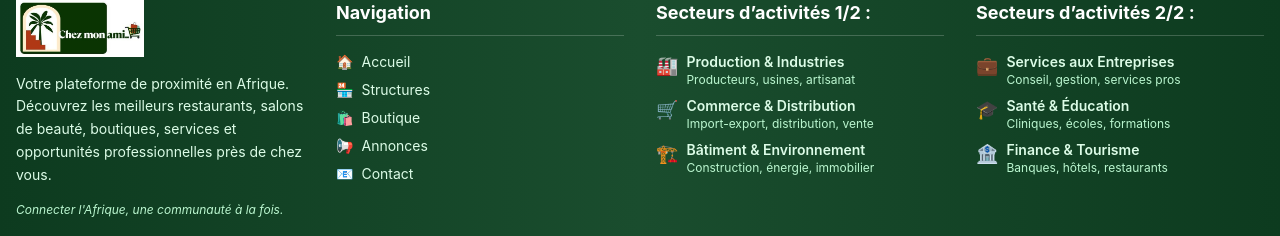
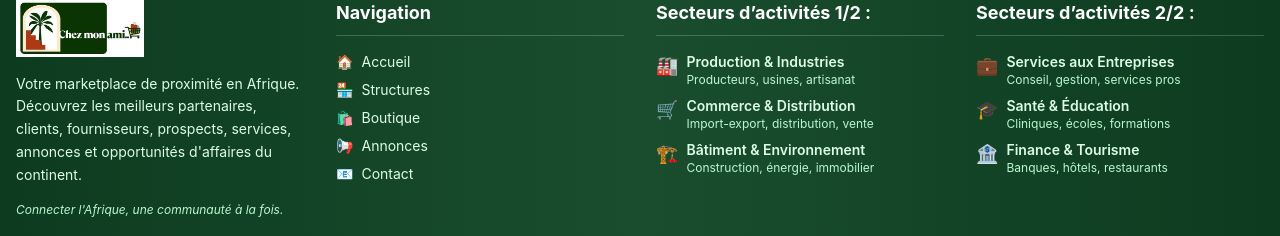
Before and after one commit to gmlimages/chezmonami, a Next.js app: page /structures in a window 1280 px wide. Shown: the part 1137-1373 px from the top of the page. Built offline with nearby package versions, Linux system fonts and the light colour scheme; no server answers; the database is empty.

Commit message:
mise à jour du texte de footer

```diff
--- a/src/components/layout/footer.js
+++ b/src/components/layout/footer.js
@@ -66,8 +66,8 @@ export default function Footer() {
               />
             </div>
             <p className="text-green-100 text-sm leading-relaxed mb-4">
-              Votre plateforme de proximité en Afrique. Découvrez les meilleurs restaurants,
-              salons de beauté, boutiques, services et opportunités professionnelles près de chez vous.
+              Votre marketplace de proximité en Afrique. Découvrez les meilleurs partenaires,
+              clients, fournisseurs, prospects, services, annonces et opportunités d'affaires du continent.
             </p>
             <p className="text-green-200 text-xs italic">
               Connecter l'Afrique, une communauté à la fois.
```
